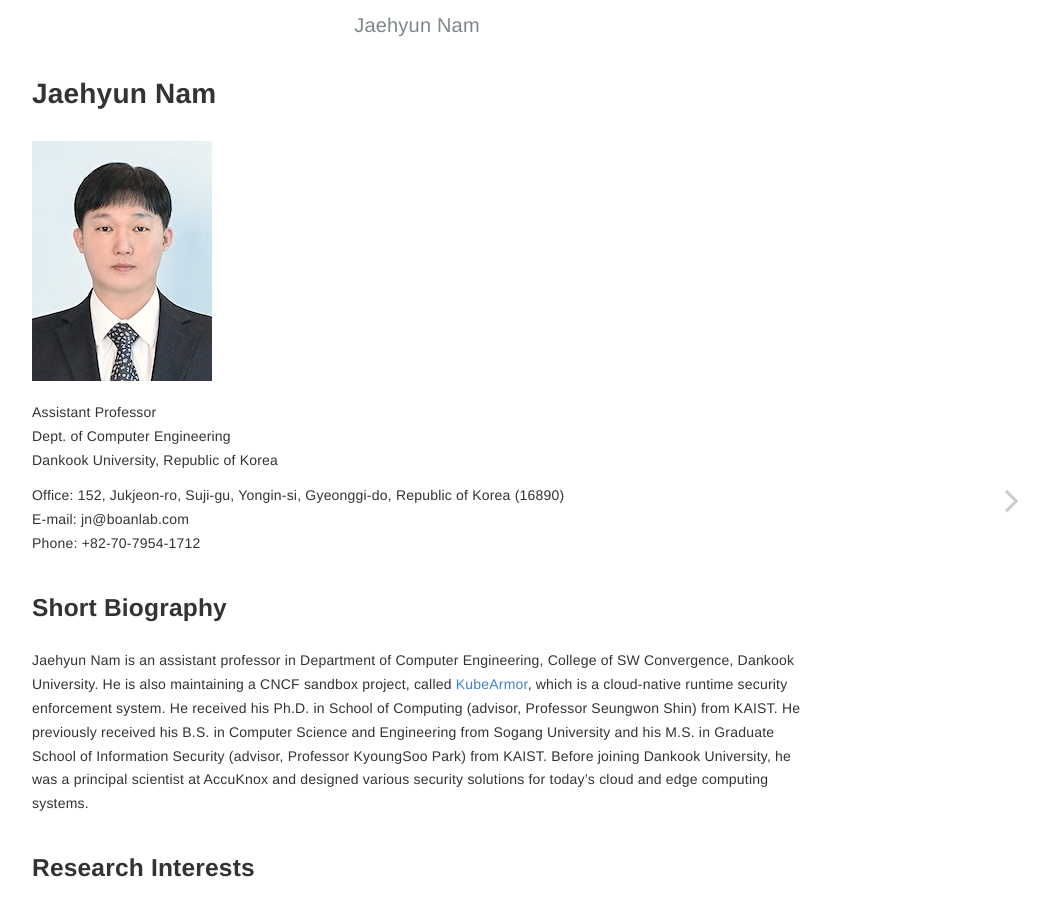
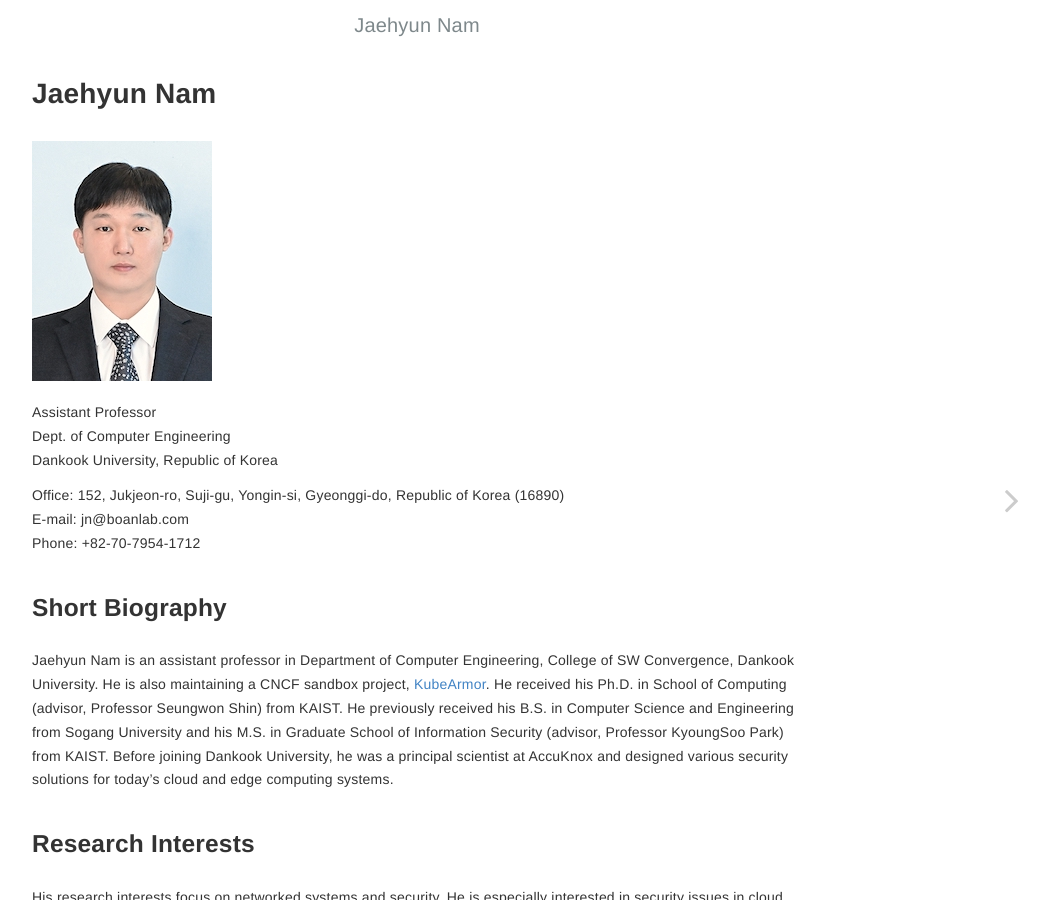
Before and after one commit to nam-jaehyun/nam-jaehyun.github.io, a Jekyll site: the page built from index.md, in a window 1280 px wide. Shown: the whole page, without its empty margins (223-1272 px from the left). Built offline with Jekyll 4.4.1, drawn with Linux system fonts in a browser that asks for light colours; some of the changed text lies outside the part shown.

Commit message:
Update index.md

```diff
--- a/index.md
+++ b/index.md
@@ -14,8 +14,8 @@ Phone: +82-70-7954-1712
 
 ## Short Biography
 
-Jaehyun Nam is an assistant professor in Department of Computer Engineering, College of SW Convergence, Dankook University. He is also maintaining a CNCF sandbox project, called [KubeArmor](https://github.com/kubearmor/KubeArmor), which is a cloud-native runtime security enforcement system. He received his Ph.D. in School of Computing (advisor, Professor Seungwon Shin) from KAIST. He previously received his B.S. in Computer Science and Engineering from Sogang University and his M.S. in Graduate School of Information Security (advisor, Professor KyoungSoo Park) from KAIST. Before joining Dankook University, he was a principal scientist at AccuKnox and designed various security solutions for today’s cloud and edge computing systems.
+Jaehyun Nam is an assistant professor in Department of Computer Engineering, College of SW Convergence, Dankook University. He is also maintaining a CNCF sandbox project, [KubeArmor](https://github.com/kubearmor/KubeArmor). He received his Ph.D. in School of Computing (advisor, Professor Seungwon Shin) from KAIST. He previously received his B.S. in Computer Science and Engineering from Sogang University and his M.S. in Graduate School of Information Security (advisor, Professor KyoungSoo Park) from KAIST. Before joining Dankook University, he was a principal scientist at AccuKnox and designed various security solutions for today’s cloud and edge computing systems.
 
 ## Research Interests
 
-His research interests focus on the design and implementation of secure networked computing systems. He is especially interested in security issues in cloud and edge computing systems, including Software-defined Networking (SDN), Network Function Virtualization (NFV), Internet of Things (IoT), and containerization (Docker and Kubernetes).
+His research interests focus on networked systems and security. He is especially interested in security issues in cloud and edge computing systems, including Software-defined Networking (SDN), Network Function Virtualization (NFV), Internet of Things (IoT), and containerization (Docker and Kubernetes).
```
